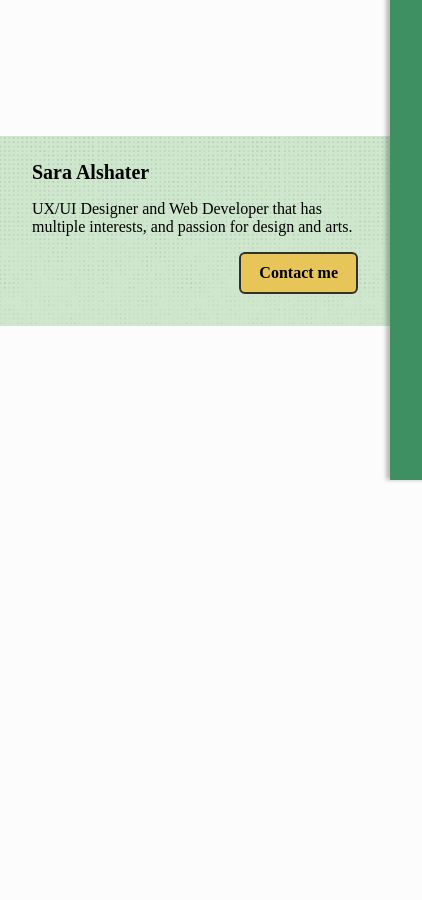
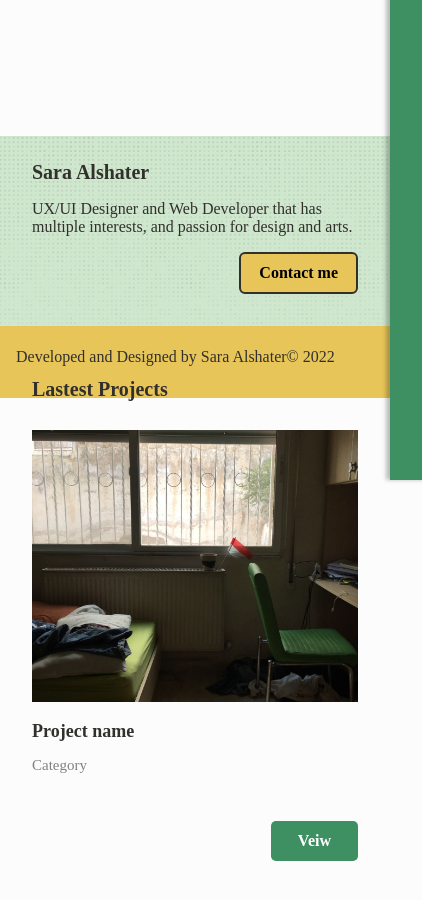
Before and after one commit to saraalshater/reactP, a React (Create React App) app in the folder portfolio/: page / in a window 390 px wide. Shown: the part 160-1060 px from the top of the page, 422 px wide, since content can reach past the window. Before the commit the page ends 844 px from the top, so only its background shows below. Built offline with nearby package versions, Linux system fonts and the light colour scheme.

Commit message:
Home almost done

```diff
--- a/portfolio/src/App.js
+++ b/portfolio/src/App.js
@@ -10,6 +10,7 @@ import Arts from "./components/Arts";
 import AboutMe from "./components/AboutMe";
 import Home from "./components/Home";
 import WebHeader from "./components/WebHeader";
+import Footer from "./components/Footer";
 
 function App() {
   return (
@@ -24,7 +25,7 @@ function App() {
         </Routes>
 
       <WebHeader/>
-
+     <Footer/>
 
     </>
   );
--- /dev/null
+++ b/portfolio/src/components/Card.css
@@ -0,0 +1,76 @@
+.card-container {
+  background-color:  #FCFCFC;
+
+
+  /* padding-bottom: 1rem; */
+
+}
+
+.card-img {
+
+  width: 100%;
+  object-fit: cover;
+ height: max(17rem, 30vh);
+  max-height: max(rem, 35vh);
+  aspect-ratio: 4/3;
+
+
+}
+
+
+h2 {
+  font-size: 23px;
+}
+
+.category {
+   color: #818181;
+  font-size: 20px;
+  font-weight: 500;
+}
+
+.card-btn {
+  margin-top: 2em;
+  background: #3e8f62;
+  border-radius: 5px;
+  color: white;
+  font-size: 20px;
+  font-family: "Raleway";
+
+  border: none;
+  border-radius: 5px;
+  padding: 11px 27px;
+}
+.card-btn:hover {
+  cursor: pointer;
+
+  box-shadow: 2px 2px #32302d;
+
+  transform: translate(-3px, -3px);
+
+  border-bottom-right-radius: 5px;
+}
+
+@media only screen and (max-width: 700px) {
+  h2 {
+    color:#32302d;
+    font-size: 18px;
+  }
+
+  .category{
+    font-size: 15px;
+  }
+
+
+  .card-btn {
+    margin-top: 2em;
+    background: #3e8f62;
+    border-radius: 5px;
+    color: white;
+    font-size: 16px;
+    font-family: "Raleway";
+
+    border: none;
+    border-radius: 5px;
+    padding: 11px 27px;
+  }
+}
--- /dev/null
+++ b/portfolio/src/components/Card.js
@@ -0,0 +1,23 @@
+import { Link } from "react-router-dom";
+import example from "../assets/2.png"
+import "./Card.css";
+import foto from "../assets/foto.jpg"
+
+function Card(params) {
+    return(
+        <>
+      <div className="card-container">
+        <img src={foto} alt="example" className="card-img" />
+        <h2>Project name</h2>
+        <p className="category">Category</p>
+        <Link to="/uxui">
+        <button className="card-btn">Veiw</button>
+        </Link>
+      </div>
+
+        </>
+    )
+}
+
+
+export default Card;
--- /dev/null
+++ b/portfolio/src/components/Footer.css
@@ -0,0 +1,23 @@
+* {
+    box-sizing: border-box;
+  }
+
+  body {
+    margin: 0;
+  }
+
+  .footer{
+    background-color: #E8C559;
+    color: #32302d;
+    margin: 0 auto;
+
+    width: 100%;
+
+    padding: 1em;
+
+  }
+
+
+  .footer p{
+
+  }
--- /dev/null
+++ b/portfolio/src/components/Footer.js
@@ -0,0 +1,16 @@
+import "./Footer.css";
+
+
+function Footer(params) {
+    return(
+        <>
+       <div className="footer">
+<p>Developed and Designed by Sara Alshater&copy; 2022</p>
+       </div>
+
+        </>
+    )
+}
+
+
+export default Footer;
--- a/portfolio/src/components/Home.css
+++ b/portfolio/src/components/Home.css
@@ -2,111 +2,163 @@
   box-sizing: border-box;
 }
 
-  body{
-    font-family: 'Raleway';
+body {
+  font-family: "Raleway";
   font-style: normal;
 }
 
-.container{
-
+.container {
   background-image: url("../assets/dot-cut.png");
-    background-color:#CEE7CD;
+  background-color: #cee7cd;
   position: relative;
   top: 12rem;
-
-
 }
 
-.name-card{
-
-
-    padding: .7em 2em 2em 2em;
+.name-card {
+  padding: 0.7em 2em 2em 2em;
 }
 
-.name-card, h1{
-
-
+.name-card,
+h1 {
   font-size: 30px;
 }
 
-.name-card, p{
-
+.name-card,
+p {
   font-size: 24px;
 }
 
-button{
-
-
+button {
   float: right;
-    background: #E8C559;
+  background: #e8c559;
   /* Primary/Black */
   font-size: 20px;
-font-family: 'Raleway';
+  font-family: "Raleway";
   font-weight: 600;
-border: 3px solid #32302D;
+  border: 3px solid #32302d;
   border-radius: 10px;
   padding: 12px 24px;
-
 }
 
-/* button:hover{
-
-} */
-
-  button:hover{
-
+button:hover {
   cursor: pointer;
 
-    box-shadow: 2px 2px #32302D;
+  box-shadow: 2px 2px #32302d;
 
   transform: translate(-3px, -3px);
 
-    border-bottom-right-radius:10px;
+  border-bottom-right-radius: 10px;
 }
 .name-card::after {
   content: "";
   clear: both;
   display: table;
 }
+.lastest-projects-container {
+
+  padding: 15em 3em 4em 3em;
+
+}
+.lastest-projects-contants {
+
+}
+.lastest-projects-contants h1 {
+font-size: 30px;
+
+}
+.Cards-container {
+  position: relative;
+  list-style: none;
+  padding: 0;
+  margin: 2em 0em 7em;
+
+  display: grid;
+  grid-template-columns: repeat(auto-fit, minmax(30ch, 2fr));
+  grid-gap: 8rem;
+  max-width: 100%;
+  width: 127ch;
+
+  margin-left: 0rem;
+  margin-right: 2rem;
+
+}
+
 
 
 @media only screen and (max-width: 700px) {
-    .container{
+  .container {
     position: relative;
     top: 4.8rem;
 
     background-image: url("../assets/dots-background.png");
-    background-color:#CEE7CD;
+    background-color: #cee7cd;
   }
 
-
-    .name-card, h1{
-
+  .name-card,
+  h1 {
     font-size: 20px;
+    color:#32302d;
   }
 
-    .name-card, p{
+  .name-card,
+  p {
     font-size: 16px;
   }
 
-
-    button{
-        background: #E8C559;
+  button {
+    background: #e8c559;
     /* Primary/Black */
     font-size: 16px;
-    font-family: 'Raleway';
+    font-family: "Raleway";
     font-weight: 600;
-    border: 2px solid #32302D;
+    border: 2px solid #32302d;
     border-radius: 6px;
     padding: 10px 18px;
     align-items: flex-end;
-    right:16px;
+    right: 16px;
+  }
+
+  button:hover {
+    border-bottom-right-radius: 6px;
+  }
+  .lastest-projects-contants {
+    display: flex;
+    flex-direction: column;
+
+      width: 100%;
+
+    /* justify-content: center; */
+    /* align-items: flex-start; */
+
+    position: absolute;
+    padding: 7em 4em 1em 0em;
+  }
+
+  .lastest-projects-container {
+
+    padding: 0.2em 1em 4em 2em;
+
+  }
+  .Cards-container {
+    position: relative;
+    list-style: none;
+    padding: 0;
+    margin: 1em 0em 7em;
+
+    display: grid;
+    grid-template-columns: repeat(auto-fit, minmax(30ch, 2fr));
+    grid-gap: 7rem;
+    max-width: 100%;
+    width: 70ch;
+
+    margin-left: 0rem;
+    margin-right: 0rem;
 
   }
 
+  .lastest-projects-contants h1 {
 
-    button:hover{
-        border-bottom-right-radius:6px;
+    font-size: 20px;
+    color:#32302d;
   }
-
 }
--- a/portfolio/src/components/Home.js
+++ b/portfolio/src/components/Home.js
@@ -7,6 +7,7 @@ import Programming from "./Programming";
 import Arts from "./Arts";
 import AboutMe from "./AboutMe";
 import "./Home.css";
+import Card from "./Card";
 
 function Home(props) {
   return (
@@ -36,6 +37,23 @@ function Home(props) {
             <button>Contact me</button>
           </div>
         </div>
+
+
+        <div className="lastest-projects-container">
+          <div className="lastest-projects-contants">
+            <h1>Lastest Projects</h1>
+            <div className="Cards-container">
+                 <Card/>
+                 <Card/>
+                 <Card/>
+
+            </div>
+
+          </div>
+
+
+
+        </div>
       </body>
     </>
   );
```
Also changed, not shown: portfolio/src/assets/foto.jpg (added), 1 other file (tests, documents, lock files or other folders). Lines whose indentation alone changed are shown as unchanged.
